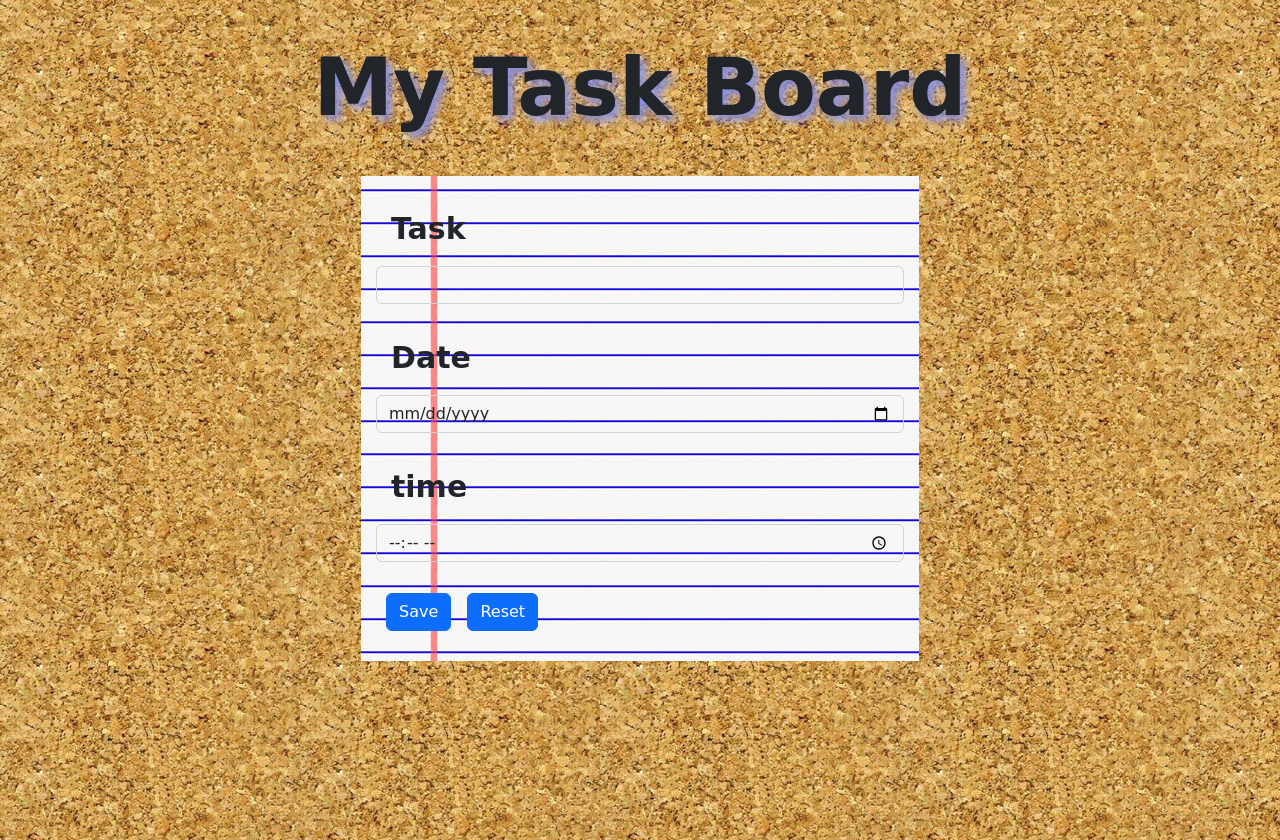
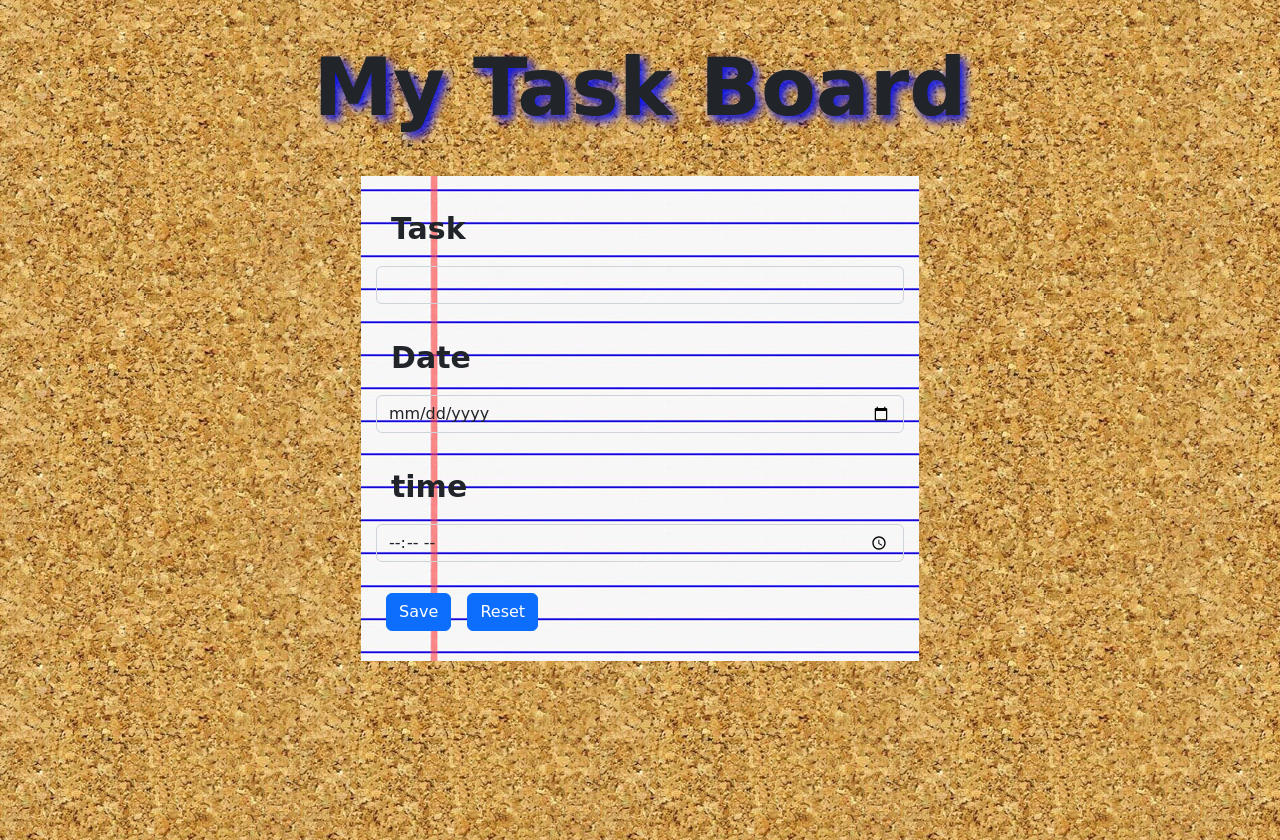
Before and after one commit to efratgold/TaskBoard-, a plain HTML site: page index.html in a window 1280 px wide. Drawn offline with nearby package versions, Linux system fonts and the light colour scheme.

Commit message:
Added styling

```diff
--- a/style.css
+++ b/style.css
@@ -8,7 +8,7 @@ h1 {
   font-size:80px;
   text-align : center;
   font-weight: bold;
-  text-shadow: 5px 5px 10px rgb(132, 143, 234);
+  text-shadow: 5px 5px 10px rgb(8, 16, 235);
   margin: 40px;
 }
 
```
